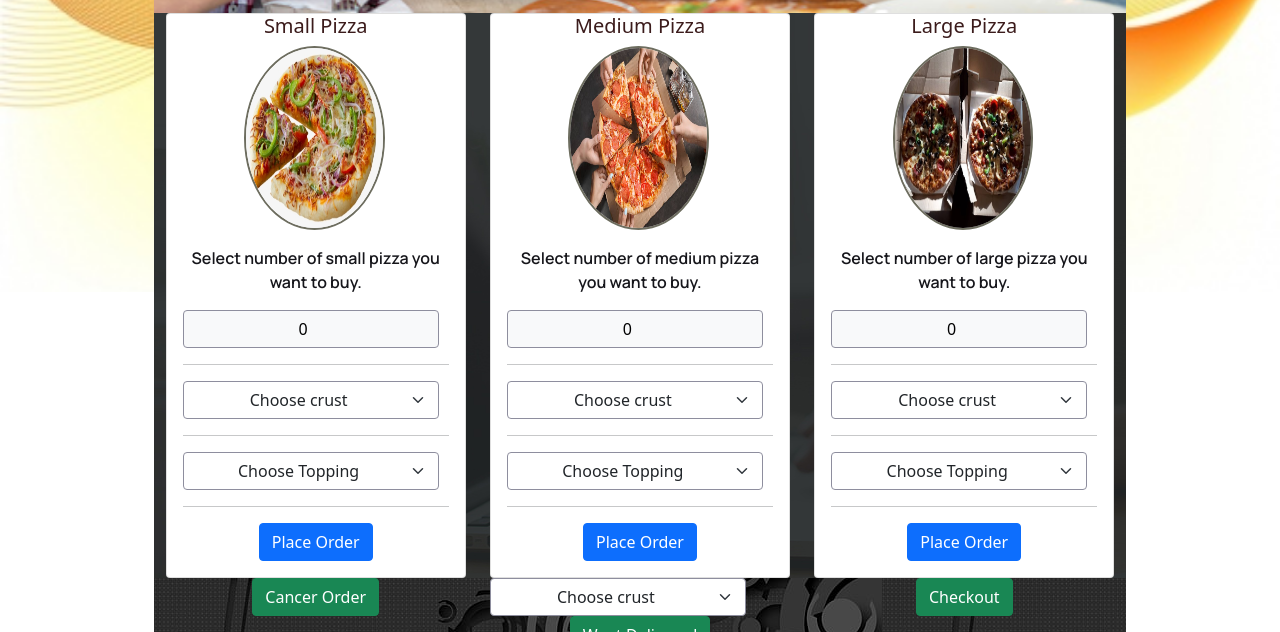
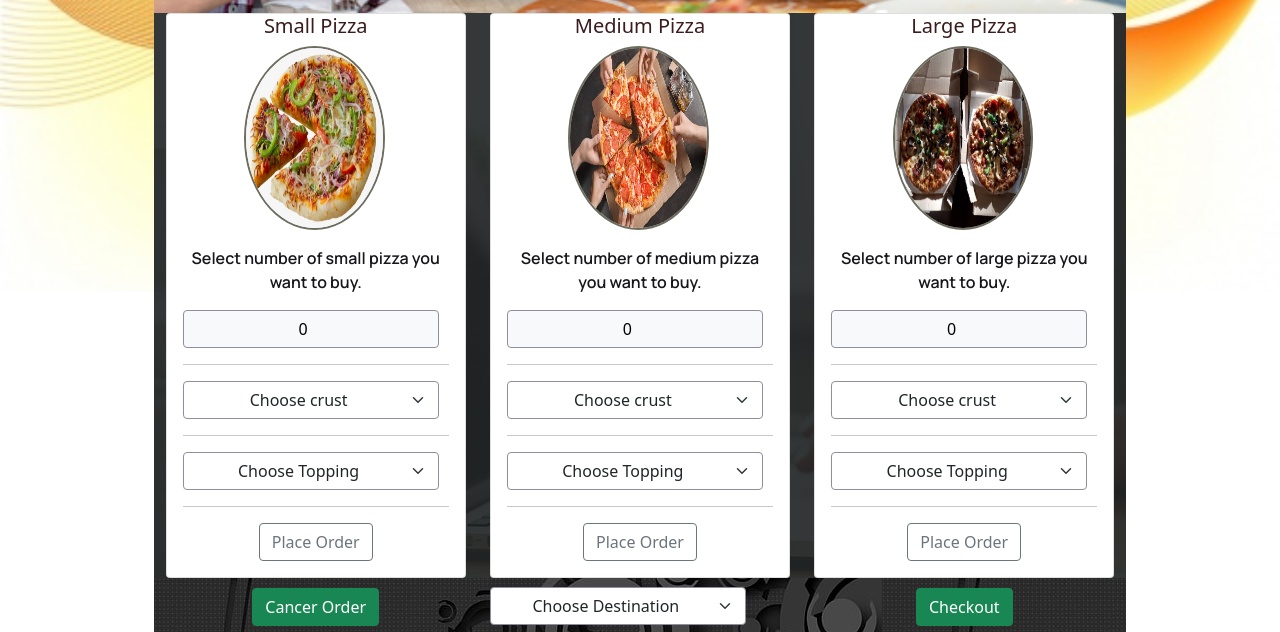
Before and after one commit to Okellothomas/Golden-pizza, a plain HTML site: page index.html in a window 1280 px wide. Shown: the part 589-1221 px from the top of the page. Drawn offline with nearby package versions, Linux system fonts and the light colour scheme; a web font is replaced by a local one.

Commit message:
Add destinations and customize them

```diff
--- a/css/style.css
+++ b/css/style.css
@@ -44,8 +44,12 @@ body{
     width: 20vw;
     text-align: center;
 }
-.footer .container{
-    /* margin-top: 3%; */
+.footer img{
+    margin-top: 1%;
+    margin-bottom: 1%;
+}
+.footer p{
+    /* margin-bottom: 2%; */
 }
 .col-12 img{
     height: 30px;
@@ -57,3 +61,10 @@ body{
     background-color: rgb(106, 111, 111);
     color: white;
 }
+#deliveryContainer button{
+    margin-top: 3.4%;
+    margin-bottom: 2%;
+}
+#deliveryContainer .form-select{
+    margin-top: 3%;
+}
--- a/index.html
+++ b/index.html
@@ -110,7 +110,7 @@
                 <option value="5">Eggplant</option>
                 <option value="6">Sausage</option>
               </select><hr>
-              <a href="#" class="btn btn-primary">Place Order</a>
+              <a href="#" class="btn btn-outline-secondary">Place Order</a>
             </div>
           </div>
         </div>
@@ -141,7 +141,7 @@
                 <option value="5">Eggplant</option>
                 <option value="6">Sausage</option>
               </select><hr>
-              <a href="#" class="btn btn-primary">Place Order</a>
+              <a href="#" class="btn btn-outline-secondary">Place Order</a>
             </div>
           </div>
         </div>
@@ -173,7 +173,7 @@
                 <option value="6">Sausage</option>
               </select>
               <hr>
-              <a href="#" class="btn btn-primary">Place Order</a>
+              <a href="#" class="btn btn-outline-secondary">Place Order</a>
             </div>
           </div>
         </div>
@@ -182,21 +182,35 @@
     <!-- End of selection section -->
 
     <!-- delivery section -->
-    <div class="container" style="text-align: center; background-image: url('assets/background/lastback.jpg');" >
+    <div class="container" style="text-align: center; background-image: url('assets/background/lastback.jpg');"  id="deliveryContainer">
       <div class="row">
         <div class="col-4">
           <button class="btn btn-success">Cancer Order</button>
         </div>
         <div class="col-4">
           <select class="form-select" aria-label="Default select example">
-            <option selected>Choose crust</option>
-            <option value="1">Cracker</option>
-            <option value="2">Flat Bread</option>
-            <option value="3">Stuffed</option>
-            <option value="4">Cheese</option>
-            <option value="5">Thick</option>
-            <option value="6">Gluten-free</option>
-            <option value="7">Crispy</option>
+            <option selected>Choose Destination</option>
+            <option value="1">Kawangware</option>
+            <option value="2">Thika</option>
+            <option value="3">Kiambu</option>
+            <option value="4">Kisii</option>
+            <option value="5">Migori</option>
+            <option value="6">Western</option>
+            <option value="7">Mombasa</option>
+            <option value="8">Kilifi</option>
+            <option value="9">Busia</option>
+            <option value="10">Siaya</option>
+            <option value="11">Meru</option>
+            <option value="12">Machakos</option>
+            <option value="13">Kiambu</option>
+            <option value="14">Nakuru</option>
+            <option value="15">Kisumu</option>
+            <option value="16">Taita Taveta</option>
+            <option value="17">Kitui</option>
+            <option value="18">El gop Marakwet</option>
+            <option value="19">Eldoret</option>
+            <option value="20">Ngong' road</option>
+            <option value="21">TRM</option>
           </select>
           <button class="btn btn-success">Want Delivered</button>
         </div>
```
